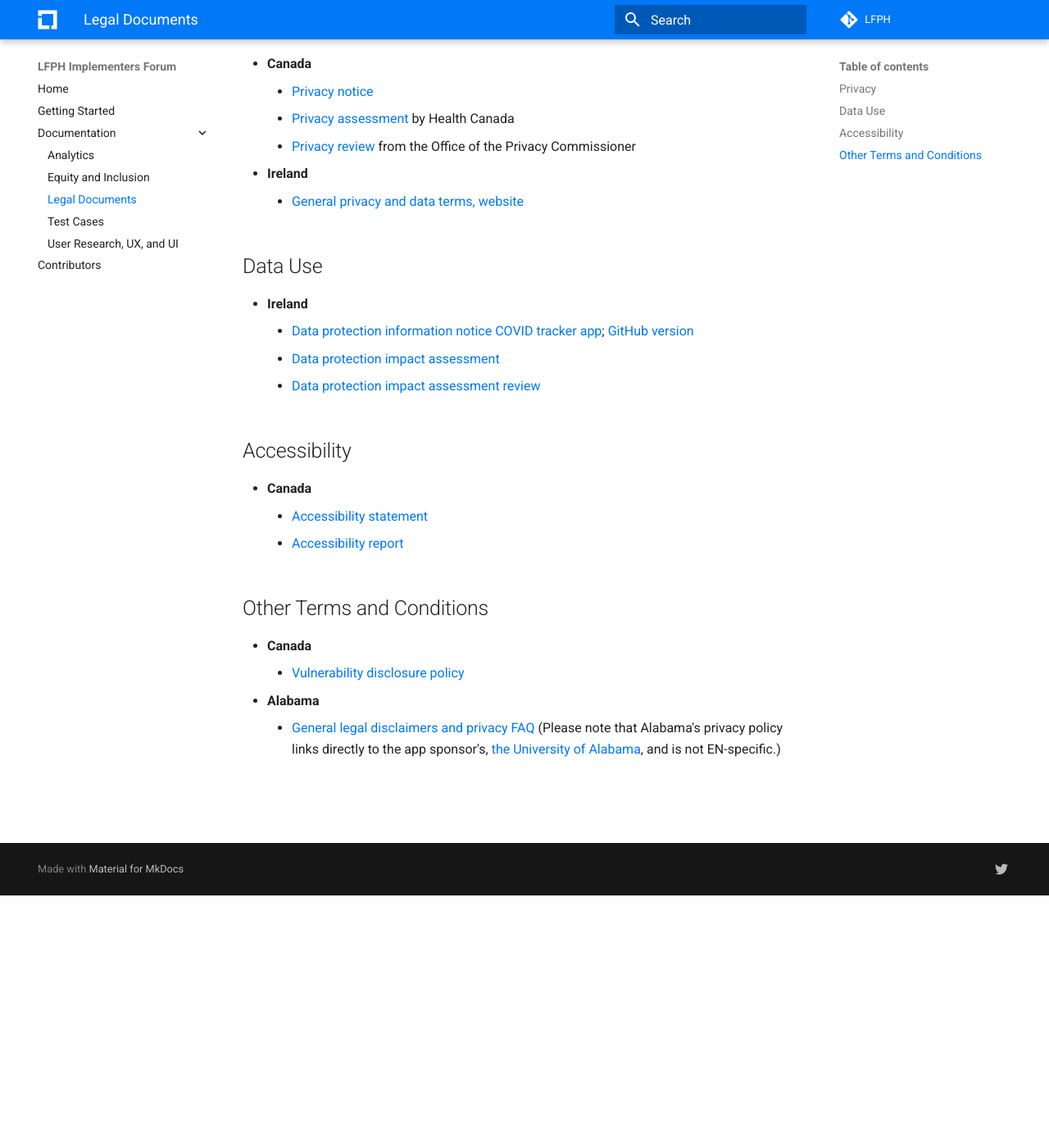
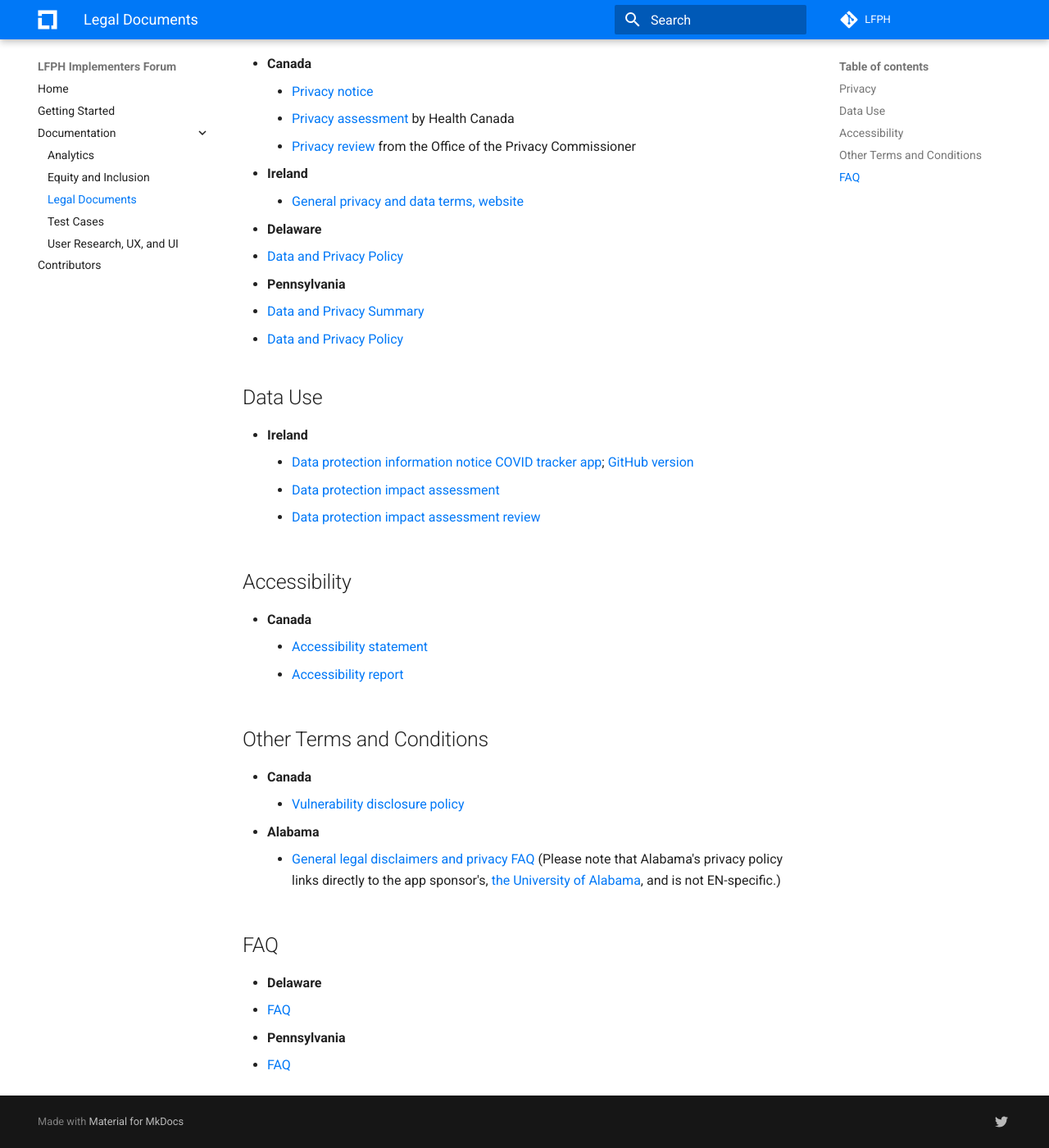
Before and after one commit to lfph/implementers-forum, an MkDocs documentation site: the page built from docs/legal-documents.md, in a window 1280 px wide and 1400 px high, scrolled down 308 px. Shown: the whole window at 82% size. Built offline with MkDocs 1.6.1 and Material for MkDocs 9.7.7, drawn with Linux system fonts in a browser that asks for light colours; comment, search, counter and statistics services are not loaded.

Commit message:
add DE and PA

```diff
--- a/docs/legal-documents.md
+++ b/docs/legal-documents.md
@@ -9,6 +9,11 @@ There are a number of legal documents that every exposure notification app will
     * [Privacy review](https://priv.gc.ca/en/privacy-topics/health-genetic-and-other-body-information/health-emergencies/rev_covid-app/) from the Office of the Privacy Commissioner
 * **Ireland**
     * [General privacy and data terms, website](https://covidtracker.gov.ie/privacy-and-data/)
+* **Delaware**
+   * [Data and Privacy Policy](https://coronavirus.delaware.gov/wp-content/uploads/sites/177/2020/09/COVID-Alert-Terms-082720-.pdf)
+* **Pennsylvania**
+   * [Data and Privacy Summary](https://www.health.pa.gov/topics/disease/coronavirus/Pages/COVID-Alert-Data.aspx)
+   * [Data and Privacy Policy](https://www.health.pa.gov/topics/Documents/Diseases%20and%20Conditions/COVID%20Alert%20App_Data%20and%20Privacy.pdf)
 
 ## Data Use
 * **Ireland**
@@ -26,3 +31,9 @@ There are a number of legal documents that every exposure notification app will
     * [Vulnerability disclosure policy](https://github.com/cds-snc/covid-alert-documentation/blob/main/VulnerabilityDisclosurePolicy.md)
 * **Alabama**
     * [General legal disclaimers and privacy FAQ](https://github.com/lfph/implementers-forum/blob/master/docs/resources/guidesafe_legal.md) (Please note that Alabama's privacy policy links directly to the app sponsor's, [the University of Alabama](https://www.ua.edu/privacy), and is not EN-specific.)
+
+## FAQ
+* **Delaware**
+   * [FAQ](https://coronavirus.delaware.gov/covidalert/faqs/)
+* **Pennsylvania**
+   * [FAQ](https://www.health.pa.gov/topics/disease/coronavirus/Pages/COVID-Alert-FAQs.aspx)
```
